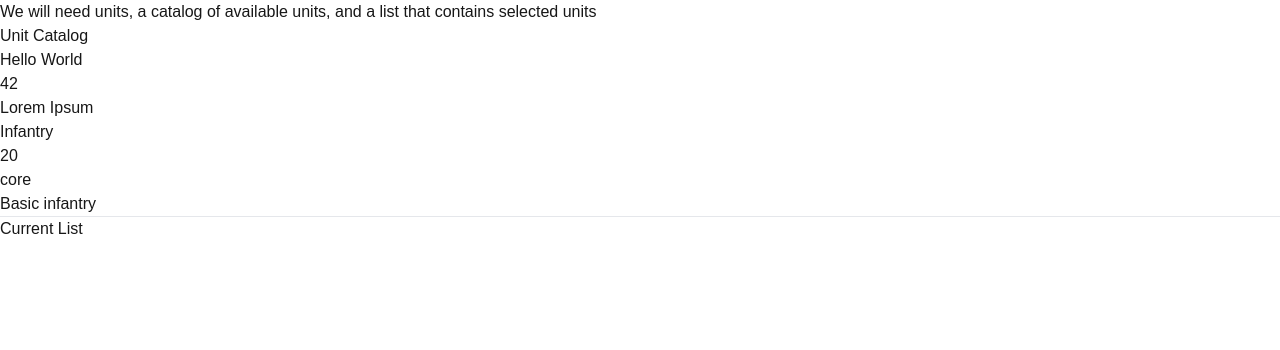
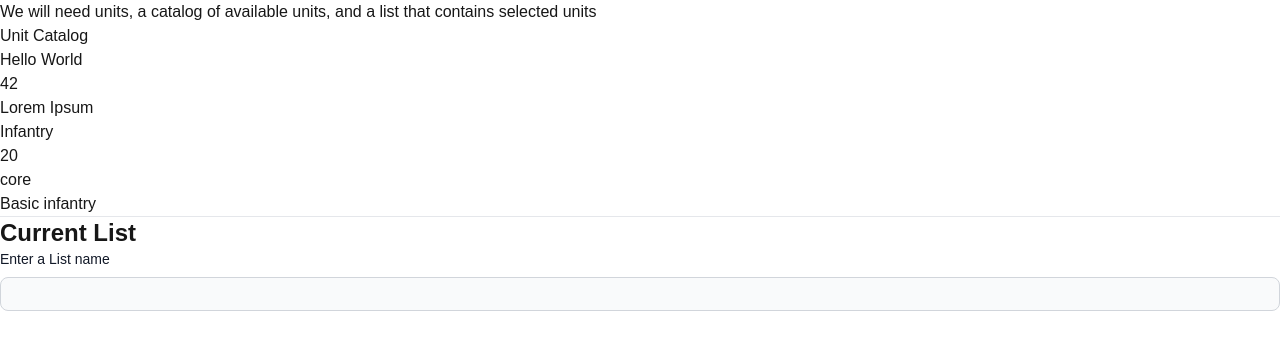
Before and after one commit to Chimerus/list-builder, a Next.js app: page / in a window 1280 px wide. Shown: the top 350 px of the page. Built offline with nearby package versions, Linux system fonts and the light colour scheme.

Commit message:
update list to change name

```diff
--- a/app/components/List.tsx
+++ b/app/components/List.tsx
@@ -9,11 +9,24 @@ interface ListProps {
 
 const List = () => {
     const [list, setList] = useState({listName: "", listUnits:[]})
+    const handleChange = (event: React.ChangeEvent<HTMLInputElement>) => {
+        setList({...list, listName: event.target.value})
+    }
 
     return (
         <div>
-            <h3>Current List</h3>
-            <h2>{list.listName}</h2>
+            <h3 className="text-2xl font-bold">Current List</h3>
+            <h2 className="text-xl font-bold">{list.listName}</h2>
+            <div className="mb-6">
+                <label htmlFor="name-input" className="block mb-2 text-sm font-medium text-gray-900 dark:text-white">Enter a List name</label>
+                <input
+                    type="text"
+                    id="name-input"
+                    className="block w-full p-2 text-gray-900 border border-gray-300 rounded-lg bg-gray-50 text-xs focus:ring-blue-500 focus:border-blue-500 dark:bg-gray-700 dark:border-gray-600 dark:placeholder-gray-400 dark:text-white dark:focus:ring-blue-500 dark:focus:border-blue-500"
+                    value={list.listName}
+                    onChange={handleChange}
+                />
+            </div>
             {list.listUnits.map(unit => (
                 Unit(unit)
             ))}
```
